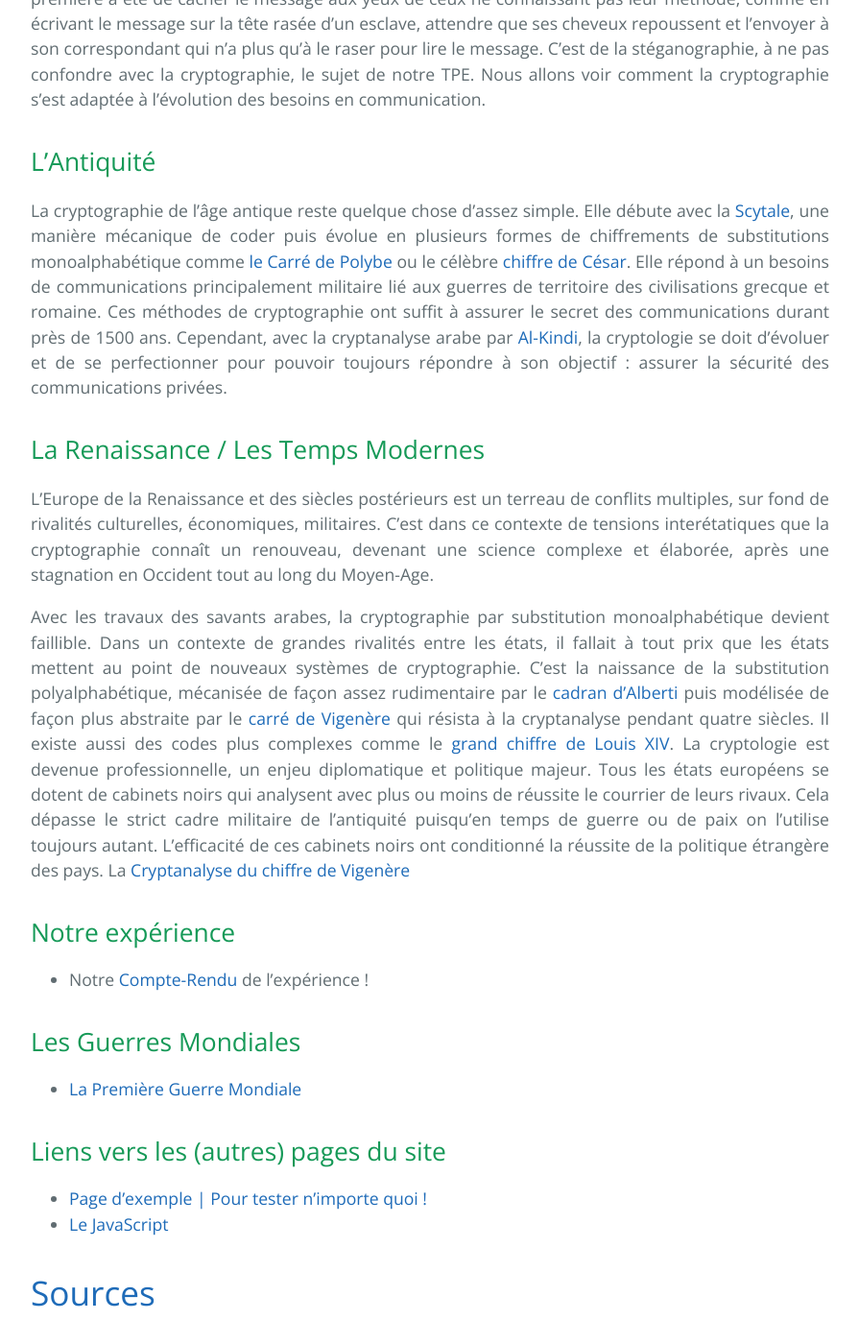
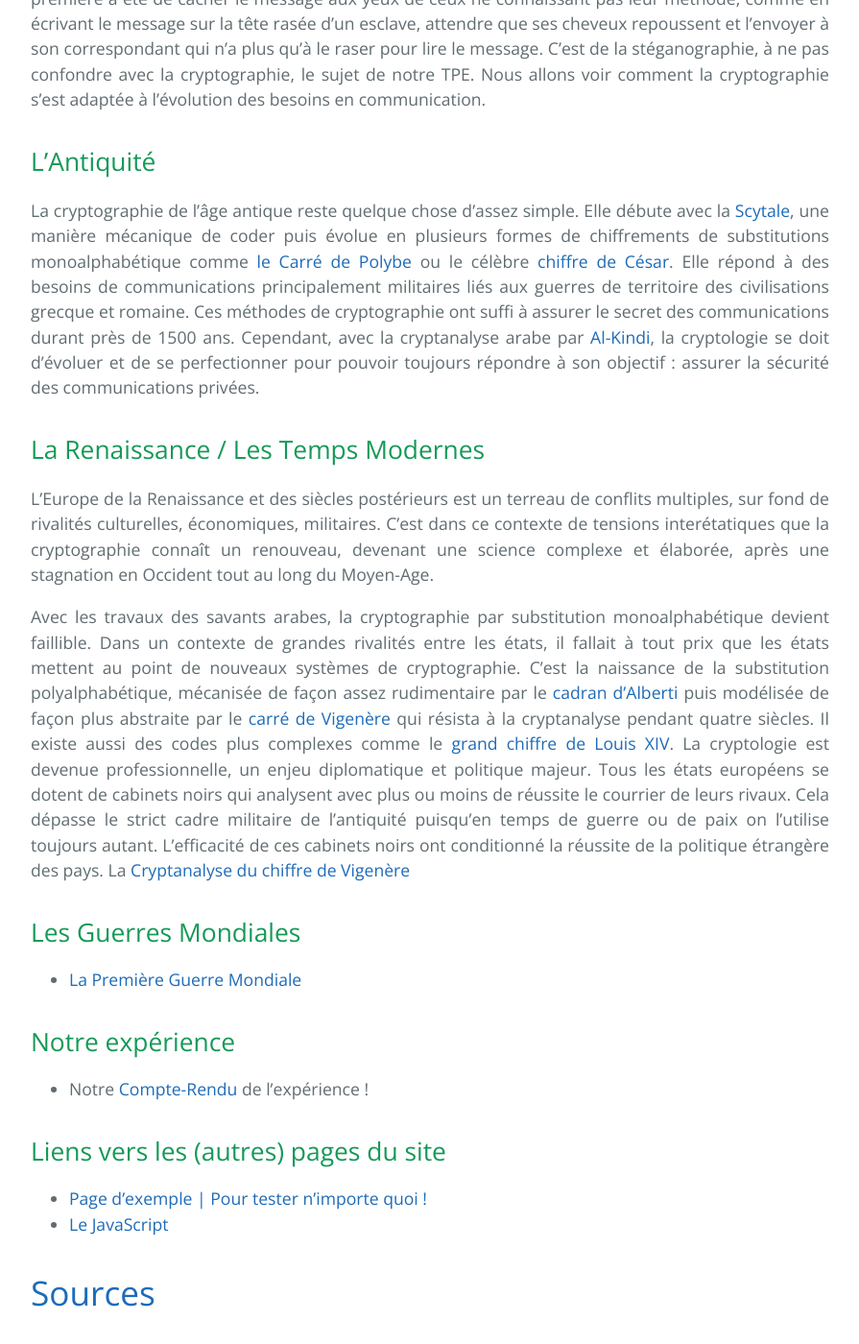
Before and after one commit to SamuelGallay/CryptoTPE, a Jekyll site: the page built from index.md, in a window 1280 px wide and 1400 px high, scrolled down 499 px. Shown: the whole window at 96% size, without its empty margins (192-1087 px from the left). Built offline with Jekyll 4.4.1, drawn with Linux system fonts in a browser that asks for light colours; our own code applies the rules of GitHub Pages for plain Markdown files; the repository's description, which GitHub fills in, is left out.

Commit message:
Update index.md

```diff
--- a/index.md
+++ b/index.md
@@ -11,7 +11,7 @@ Nous allons voir comment la cryptographie s’est adaptée à l'évolution des b
 
 ## L'Antiquité
 
-La cryptographie de l’âge antique reste quelque chose d’assez simple. Elle débute avec la [Scytale](scytale), une manière mécanique de coder puis évolue en plusieurs formes de chiffrements de substitutions monoalphabétique comme [le Carré de Polybe](polybe) ou le célèbre [chiffre de César](cesar). Elle répond à un besoins de communications principalement militaire lié aux guerres de territoire des civilisations grecque et romaine. Ces méthodes de cryptographie ont suffit à assurer le secret des communications durant près de 1500 ans. Cependant, avec la cryptanalyse arabe par [Al-Kindi](al-kindi), la cryptologie se doit d’évoluer et de se perfectionner pour pouvoir toujours répondre à son objectif : assurer la sécurité des communications privées.
+La cryptographie de l’âge antique reste quelque chose d’assez simple. Elle débute avec la [Scytale](scytale), une manière mécanique de coder puis évolue en plusieurs formes de chiffrements de substitutions monoalphabétique comme [le Carré de Polybe](polybe) ou le célèbre [chiffre de César](cesar). Elle répond à des besoins de communications principalement militaires liés aux guerres de territoire des civilisations grecque et romaine. Ces méthodes de cryptographie ont suffi à assurer le secret des communications durant près de 1500 ans. Cependant, avec la cryptanalyse arabe par [Al-Kindi](al-kindi), la cryptologie se doit d’évoluer et de se perfectionner pour pouvoir toujours répondre à son objectif : assurer la sécurité des communications privées.
 
 ## La Renaissance / Les Temps Modernes
 
@@ -20,11 +20,11 @@ L’Europe de la Renaissance et des siècles postérieurs est un terreau de conf
 
 Avec les travaux des savants arabes, la cryptographie par substitution monoalphabétique devient faillible. Dans un contexte de grandes rivalités entre les états, il fallait à tout prix que les états mettent au point de nouveaux systèmes de cryptographie. C’est la naissance de la substitution polyalphabétique, mécanisée de façon assez rudimentaire par le [cadran d’Alberti](alberti) puis modélisée de façon plus abstraite par le [carré de Vigenère](vigenere) qui résista à la cryptanalyse pendant quatre siècles. Il existe aussi des codes plus complexes comme le  [grand chiffre de Louis XIV](louis14). La cryptologie est devenue professionnelle, un enjeu diplomatique et politique majeur. Tous les états européens se dotent de cabinets noirs qui analysent avec plus ou moins de réussite le courrier de leurs rivaux. Cela dépasse le strict cadre militaire de l’antiquité puisqu’en temps de guerre ou de paix on l’utilise toujours autant. L’efficacité de ces cabinets noirs ont conditionné la réussite de la politique étrangère des pays. La [Cryptanalyse du chiffre de Vigenère](cryptanalyse-vigenere)
 
+## Les Guerres Mondiales
+* [La Première Guerre Mondiale](adfgvx)
+
 ## Notre expérience
 * Notre [Compte-Rendu](experience) de l'expérience !
-
-## Les Guerres Mondiales
-* [La Première Guerre Mondiale](adfgvx)
 
 ## Liens vers les (autres) pages du site
 
```
